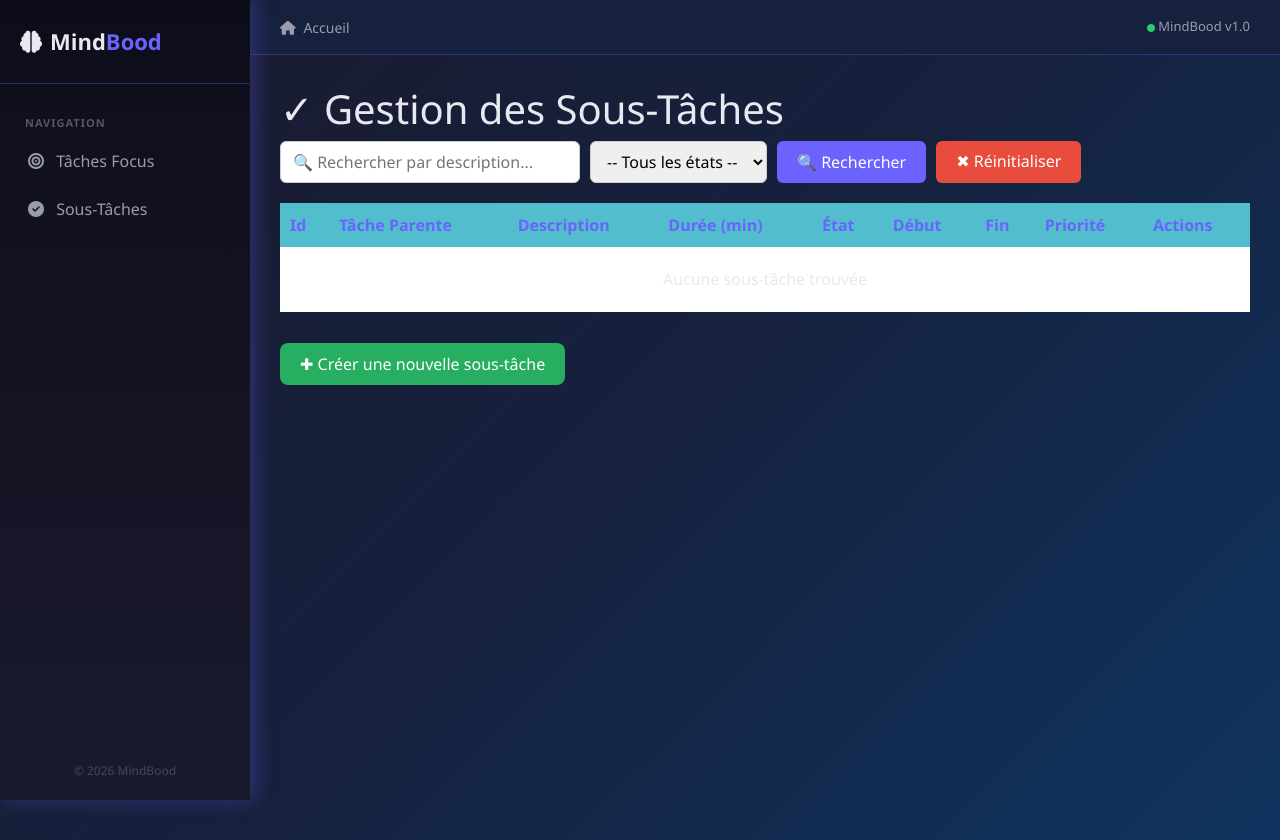
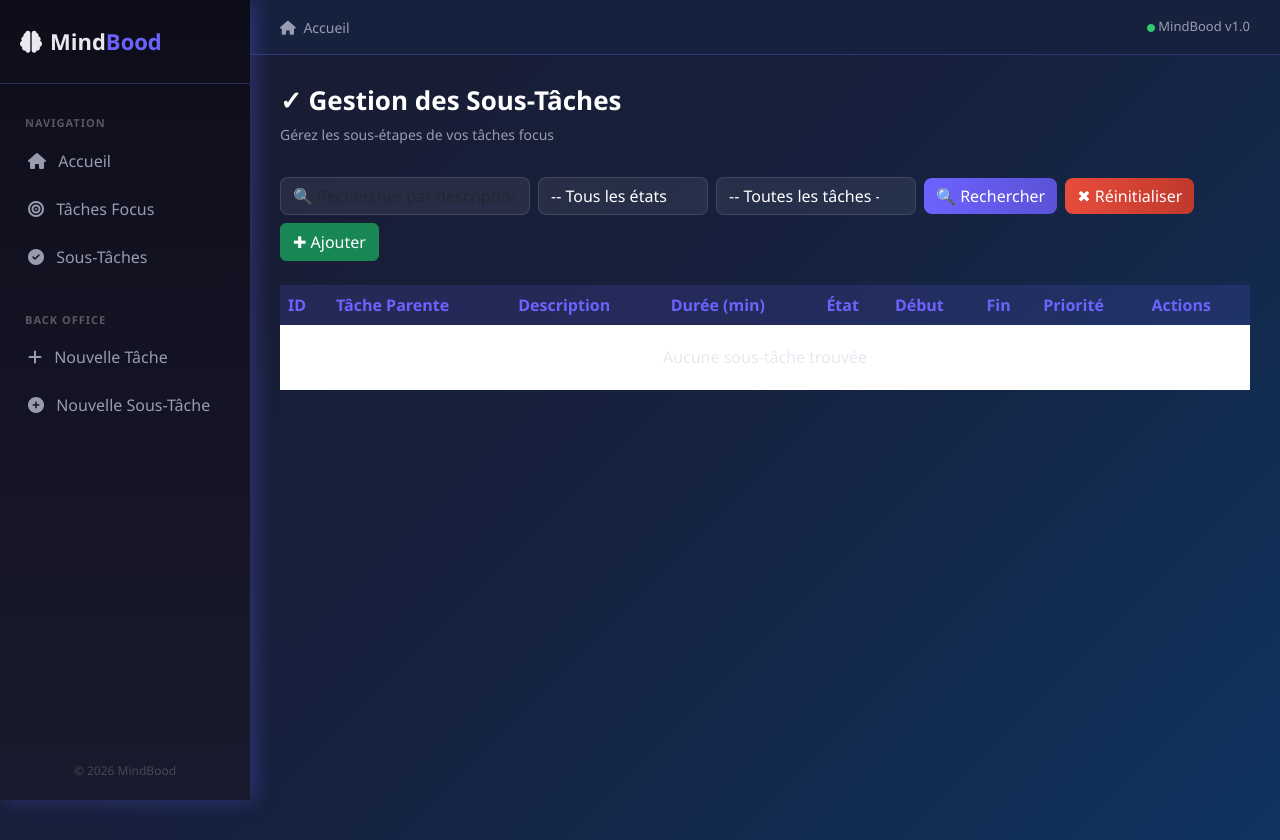
Before and after one commit to Shahdsherni11/Esprit-PIDEV-3A31-2026-MindBoost, a Symfony app: template templates/sous_tache/index.html.twig in a window 1280 px wide. Shown: the top 840 px of the page. Run offline with Twig, Linux system fonts and the light colour scheme; the template is opened without the code that fills it, so the values that code supplies are empty; some libraries are stand-ins or nearby versions.

Commit message:
Amelioration sidebar + templates SousTache + filtre par tache

```diff
--- a/templates/base.html.twig
+++ b/templates/base.html.twig
@@ -135,6 +135,17 @@
         .page-title { font-size: 26px; font-weight: bold; color: white; }
         .page-subtitle { font-size: 14px; color: var(--text-muted); }
         .invalid-feedback { color: #E74C3C !important; }
+        select.form-select option,
+        select.form-control option {
+            background-color: #1A1A2E !important;
+            color: white !important;
+        }
+        select.form-select,
+        select.form-control {
+            background-color: rgba(255,255,255,0.07) !important;
+            color: white !important;
+            border: 1px solid rgba(255,255,255,0.12) !important;
+        }
     </style>
     {% block stylesheets %}{% endblock %}
 </head>
@@ -149,6 +160,11 @@
         <div class="nav-section-title">NAVIGATION</div>
         <ul class="nav flex-column">
             <li class="nav-item">
+                <a href="{{ path('app_home') }}" class="nav-link {% if app.request.get('_route') == 'app_home' %}active{% endif %}">
+                    <i class="fas fa-home me-2"></i> Accueil
+                </a>
+            </li>
+            <li class="nav-item">
                 <a href="{{ path('app_tache_focus_index') }}" class="nav-link {% if app.request.get('_route') starts with 'app_tache_focus' %}active{% endif %}">
                     <i class="fas fa-bullseye me-2"></i> Tâches Focus
                 </a>
@@ -156,6 +172,19 @@
             <li class="nav-item">
                 <a href="{{ path('app_sous_tache_index') }}" class="nav-link {% if app.request.get('_route') starts with 'app_sous_tache' %}active{% endif %}">
                     <i class="fas fa-check-circle me-2"></i> Sous-Tâches
+                </a>
+            </li>
+        </ul>
+        <div class="nav-section-title mt-3">BACK OFFICE</div>
+        <ul class="nav flex-column">
+            <li class="nav-item">
+                <a href="{{ path('app_tache_focus_new') }}" class="nav-link">
+                    <i class="fas fa-plus me-2"></i> Nouvelle Tâche
+                </a>
+            </li>
+            <li class="nav-item">
+                <a href="{{ path('app_sous_tache_new') }}" class="nav-link">
+                    <i class="fas fa-plus-circle me-2"></i> Nouvelle Sous-Tâche
                 </a>
             </li>
         </ul>
--- a/templates/sous_tache/index.html.twig
+++ b/templates/sous_tache/index.html.twig
@@ -4,22 +4,20 @@
 
 {% block body %}
 
-    <h1>✓ Gestion des Sous-Tâches</h1>
+<div class="d-flex justify-content-between align-items-center mb-3">
+    <div>
+        <h1 class="page-title">✓ Gestion des Sous-Tâches</h1>
+        <p class="page-subtitle">Gérez les sous-étapes de vos tâches focus</p>
+    </div>
+</div>
 
-    {# ===== MESSAGES FLASH ===== #}
-    {% for message in app.flashes('success') %}
-        <div style="background: #d4edda; color: #155724; padding: 10px; border-radius: 5px; margin-bottom: 15px;">
-            {{ message }}
-        </div>
-    {% endfor %}
-
-    {# ===== RECHERCHE + FILTRE ===== #}
-    <form method="GET" action="{{ path('app_sous_tache_index') }}" style="margin-bottom: 20px; display: flex; gap: 10px; flex-wrap: wrap;">
+<form method="GET" action="{{ path('app_sous_tache_index') }}" class="mb-4">
+    <div class="d-flex gap-2 flex-wrap align-items-center">
         <input type="text" name="search" value="{{ search }}"
                placeholder="🔍 Rechercher par description..."
-               style="padding: 8px 12px; border: 1px solid #ccc; border-radius: 6px; width: 300px;"/>
+               class="form-control" style="width: 250px;"/>
 
-        <select name="etat" style="padding: 8px 12px; border: 1px solid #ccc; border-radius: 6px;">
+        <select name="etat" class="form-select" style="width: 170px;">
             <option value="">-- Tous les états --</option>
             <option value="Terminée" {{ etat == 'Terminée' ? 'selected' : '' }}>Terminée</option>
             <option value="En cours" {{ etat == 'En cours' ? 'selected' : '' }}>En cours</option>
@@ -27,79 +25,86 @@
             <option value="À faire" {{ etat == 'À faire' ? 'selected' : '' }}>À faire</option>
         </select>
 
-        <button type="submit" style="padding: 8px 20px; background: #6C63FF; color: white; border: none; border-radius: 6px; cursor: pointer;">
-            🔍 Rechercher
-        </button>
+        <select name="tache_id" class="form-select" style="width: 200px;">
+            <option value="">-- Toutes les tâches --</option>
+            {% for tache in taches %}
+                <option value="{{ tache.id }}" {{ tache_id == tache.id ? 'selected' : '' }}>
+                    {{ tache.titre }}
+                </option>
+            {% endfor %}
+        </select>
 
-        <a href="{{ path('app_sous_tache_index') }}"
-           style="padding: 8px 20px; background: #e74c3c; color: white; border-radius: 6px; text-decoration: none;">
-            ✖ Réinitialiser
-        </a>
-    </form>
+        <button type="submit" class="btn btn-primary">🔍 Rechercher</button>
+        <a href="{{ path('app_sous_tache_index') }}" class="btn btn-danger">✖ Réinitialiser</a>
+        <a href="{{ path('app_sous_tache_new') }}" class="btn btn-success">✚ Ajouter</a>
+    </div>
+</form>
 
-    {# ===== TABLEAU ===== #}
-    <table class="table" style="width: 100%; border-collapse: collapse;">
-        <thead style="background: #4ECDC4; color: white;">
+<div class="table-container">
+    <table class="table">
+        <thead>
             <tr>
-                <th style="padding: 10px;">Id</th>
-                <th style="padding: 10px;">Tâche Parente</th>
-                <th style="padding: 10px;">Description</th>
-                <th style="padding: 10px;">Durée (min)</th>
-                <th style="padding: 10px;">État</th>
-                <th style="padding: 10px;">Début</th>
-                <th style="padding: 10px;">Fin</th>
-                <th style="padding: 10px;">Priorité</th>
-                <th style="padding: 10px;">Actions</th>
+                <th>ID</th>
+                <th>Tâche Parente</th>
+                <th>Description</th>
+                <th>Durée (min)</th>
+                <th>État</th>
+                <th>Début</th>
+                <th>Fin</th>
+                <th>Priorité</th>
+                <th>Actions</th>
             </tr>
         </thead>
         <tbody>
         {% for sous_tache in sous_taches %}
-            <tr style="border-bottom: 1px solid #eee;">
-                <td style="padding: 10px;">{{ sous_tache.id }}</td>
-                <td style="padding: 10px;">
+            <tr>
+                <td>{{ sous_tache.id }}</td>
+                <td>
                     {% if sous_tache.tacheFocus %}
-                        <span style="background: #e8e4ff; color: #6C63FF; padding: 4px 8px; border-radius: 8px; font-size: 12px;">
+                        <span style="background: rgba(108,99,255,0.2); color: #A89CFF; padding: 4px 8px; border-radius: 8px; font-size: 12px;">
                             {{ sous_tache.tacheFocus.titre }}
                         </span>
                     {% else %}
                         -
                     {% endif %}
                 </td>
-                <td style="padding: 10px;">{{ sous_tache.description }}</td>
-                <td style="padding: 10px; text-align: center;">{{ sous_tache.dureeRecommandee }} min</td>
-                <td style="padding: 10px;">
+                <td>{{ sous_tache.description }}</td>
+                <td style="text-align: center;">{{ sous_tache.dureeRecommandee }} min</td>
+                <td>
                     {% if sous_tache.etat == 'Terminée' or sous_tache.etat == 'Terminee' %}
-                        <span style="background: #d4edda; color: #155724; padding: 4px 8px; border-radius: 12px; font-size: 12px;">✅ {{ sous_tache.etat }}</span>
+                        <span class="badge-terminee">✅ {{ sous_tache.etat }}</span>
                     {% elseif sous_tache.etat == 'En cours' %}
-                        <span style="background: #fff3cd; color: #856404; padding: 4px 8px; border-radius: 12px; font-size: 12px;">⏳ {{ sous_tache.etat }}</span>
+                        <span class="badge-encours">⏳ {{ sous_tache.etat }}</span>
                     {% else %}
-                        <span style="background: #f8d7da; color: #721c24; padding: 4px 8px; border-radius: 12px; font-size: 12px;">⭕ {{ sous_tache.etat }}</span>
+                        <span class="badge-noncommence">⭕ {{ sous_tache.etat }}</span>
                     {% endif %}
                 </td>
-                <td style="padding: 10px;">{{ sous_tache.heureDebut ? sous_tache.heureDebut|date('H:i') : '-' }}</td>
-                <td style="padding: 10px;">{{ sous_tache.heureFin ? sous_tache.heureFin|date('H:i') : '-' }}</td>
-                <td style="padding: 10px; text-align: center;">{{ sous_tache.priorite }}</td>
-                <td style="padding: 10px;">
+                <td>{{ sous_tache.heureDebut ? sous_tache.heureDebut|date('H:i') : '-' }}</td>
+                <td>{{ sous_tache.heureFin ? sous_tache.heureFin|date('H:i') : '-' }}</td>
+                <td style="text-align: center;">{{ sous_tache.priorite }}</td>
+                <td>
                     <a href="{{ path('app_sous_tache_show', {'id': sous_tache.id}) }}"
-                       style="background: #3498db; color: white; padding: 4px 10px; border-radius: 4px; text-decoration: none; margin-right: 4px;">👁</a>
+                       class="btn btn-sm btn-primary me-1">👁</a>
                     <a href="{{ path('app_sous_tache_edit', {'id': sous_tache.id}) }}"
-                       style="background: #f39c12; color: white; padding: 4px 10px; border-radius: 4px; text-decoration: none;">✎</a>
+                       class="btn btn-sm btn-warning me-1">✎</a>
+                    <form method="post" action="{{ path('app_sous_tache_delete', {'id': sous_tache.id}) }}"
+                          style="display:inline-block;"
+                          onsubmit="return confirm('Confirmer la suppression ?')">
+                        <input type="hidden" name="_method" value="DELETE">
+                        <input type="hidden" name="_token" value="{{ csrf_token('delete' ~ sous_tache.id) }}">
+                        <button type="submit" class="btn btn-sm btn-danger">✖</button>
+                    </form>
                 </td>
             </tr>
         {% else %}
             <tr>
-                <td colspan="9" style="text-align: center; padding: 20px; color: #999;">
+                <td colspan="9" style="text-align: center; padding: 20px; color: #9B9BB0;">
                     Aucune sous-tâche trouvée
                 </td>
             </tr>
         {% endfor %}
         </tbody>
     </table>
-
-    <br>
-    <a href="{{ path('app_sous_tache_new') }}"
-       style="background: #27ae60; color: white; padding: 10px 20px; border-radius: 8px; text-decoration: none;">
-        ✚ Créer une nouvelle sous-tâche
-    </a>
+</div>
 
 {% endblock %}
```
Also changed, not shown: src/Controller/SousTacheController.php (+7 -2 lines), src/Repository/SousTacheRepository.php (+6 -2 lines), templates/sous_tache/_form.html.twig (+49 -2 lines), templates/sous_tache/edit.html.twig (+20 -5 lines), templates/sous_tache/new.html.twig (+18 -5 lines).
